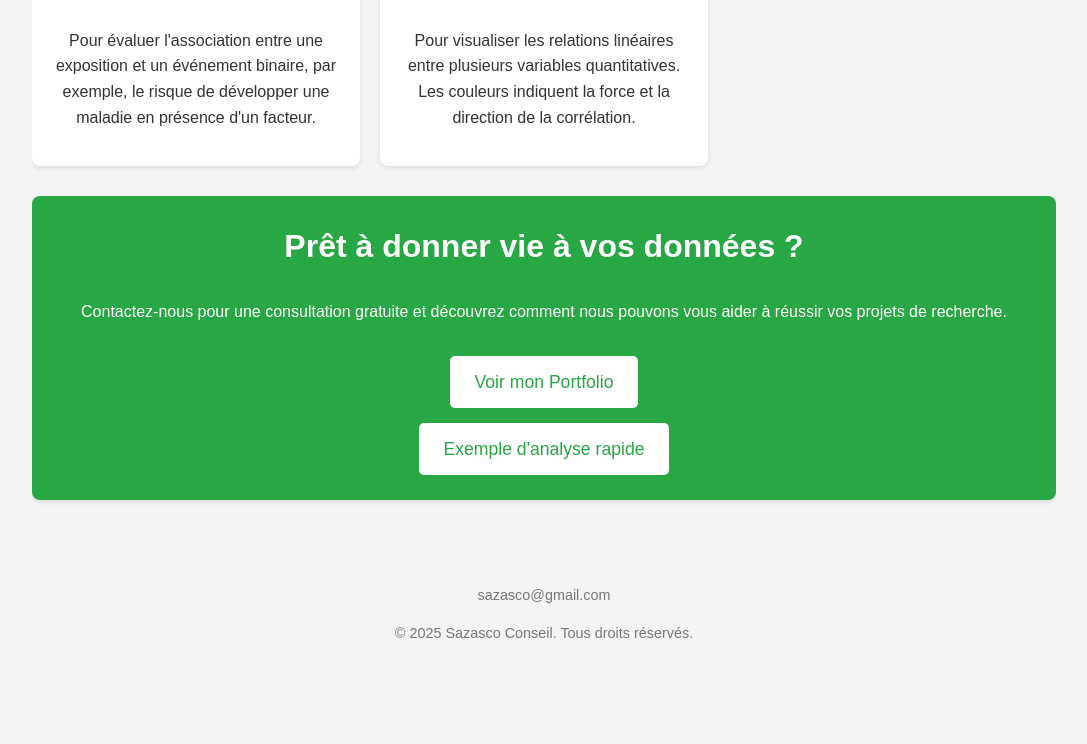
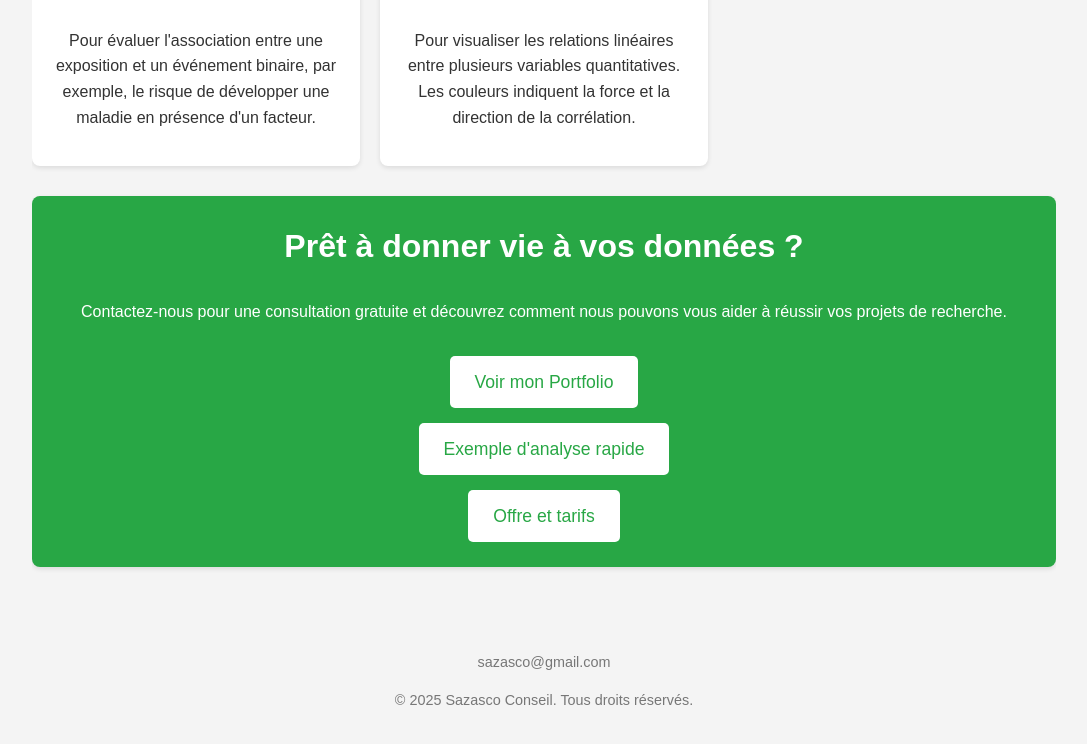
Before and after one commit to scohtml/statistique, a plain HTML site: page index.html in a window 1280 px wide. Shown: the part 1900-2644 px from the top of the page, without its empty margins (96-1183 px from the left). Before the commit the page ends 2579 px from the top, so only its background shows below. Drawn offline with Linux system fonts and the light colour scheme.

Commit message:
Add link to service and pricing page

```diff
--- a/index.html
+++ b/index.html
@@ -406,6 +406,8 @@
             <a href="https://github.com/MedDataMuse?tab=repositories">Voir mon Portfolio</a>
 <br>
            <a href="ex_upw1.pdf" target="_blank">Exemple d'analyse rapide</a>
+<br>
+        <a href="https://scohtml.github.io/service2/">Offre et tarifs</a>
 
         </section>
     </div>
```
